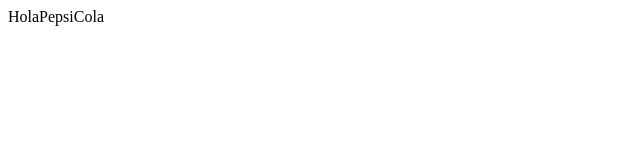
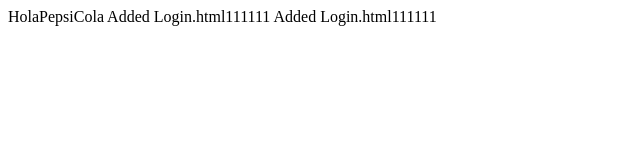
Before and after one commit to chintu11/Testapp, a plain HTML site: page index.html in a window 1280 px wide. Shown: the whole page, without its empty margins (0-640 px from the left). Drawn offline with Linux system fonts and the light colour scheme.

Commit message:
Added Login.html

```diff
--- a/index.html
+++ b/index.html
@@ -5,5 +5,7 @@
 
    <body>
    HolaPepsiCola
-   </body>
+   Added Login.html111111
+   Added Login.html111111
+</body>
 </html>
```
Also changed, not shown: login.html (+1 -0 lines).
